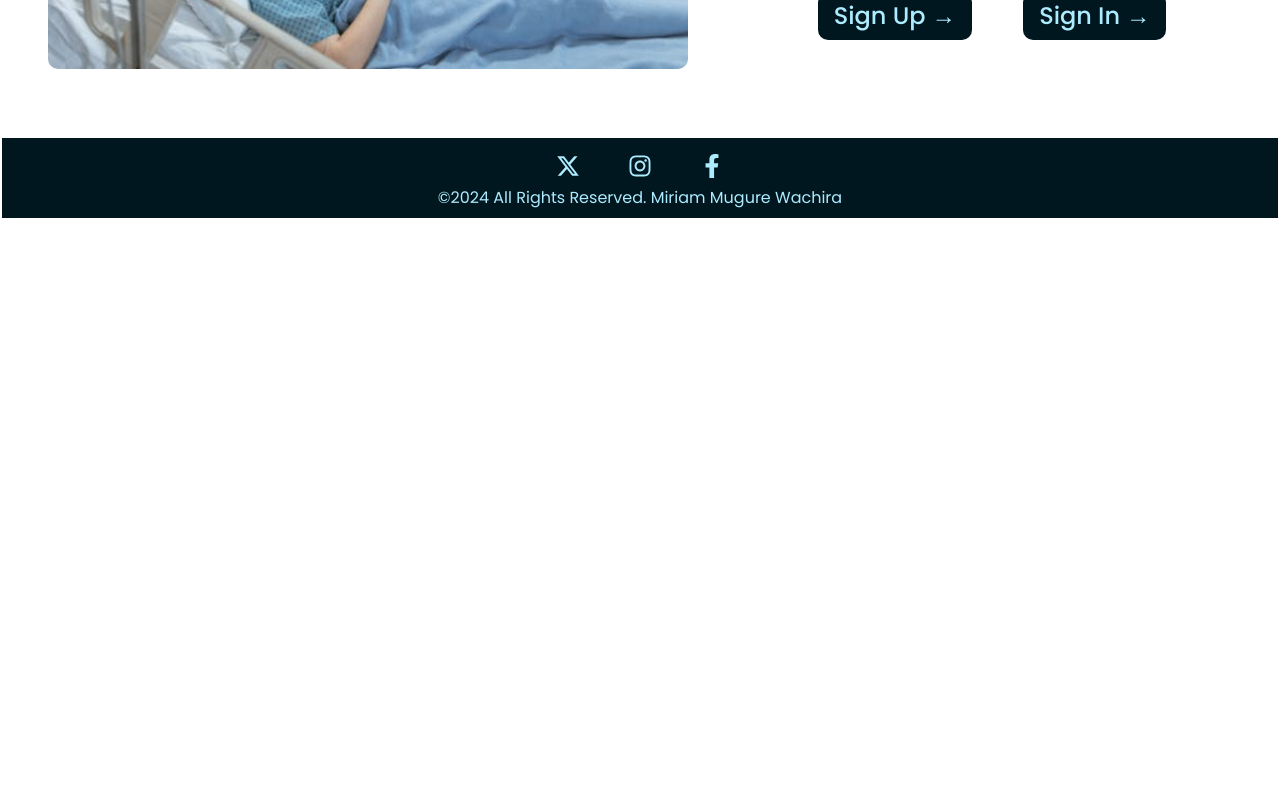
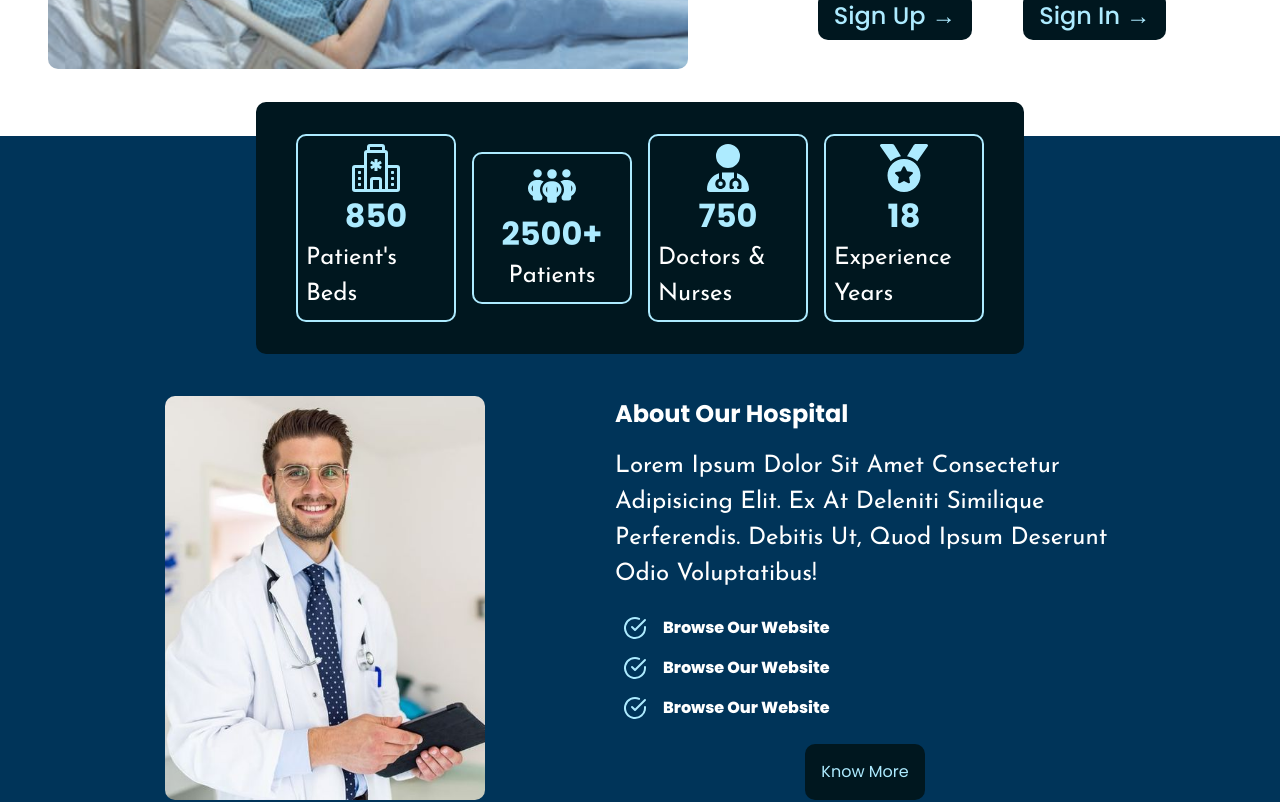
Before and after one commit to miriammugure/Client-MedicsCare, a React (Vite) app: page / in a window 1280 px wide. Shown: the part 560-1362 px from the top of the page. Before the commit the page ends 800 px from the top, so only its background shows below. Built offline with nearby package versions, Linux system fonts and the light colour scheme.

Commit message:
add the about section

```diff
--- a/src/pages/Home/About/About.css
+++ b/src/pages/Home/About/About.css
@@ -0,0 +1,191 @@
+.aboutContainer {
+  min-height: 100vh;
+  background-color: var(--dark-blue);
+  padding: 1rem 2rem;
+  display: flex;
+  flex-direction: column;
+  /* justify-content: center; */
+  align-items: center;
+}
+.topAbout {
+  /* border: 2px solid black; */
+  display: flex;
+  justify-content: center;
+  align-items: center;
+  gap: 1rem;
+  margin: -50px;
+  width: 60vw;
+  padding: 2rem;
+  border-radius: 10px;
+  background-color: var(--blackish-color);
+}
+.topContainer {
+  width: 10rem;
+  display: flex;
+  flex-direction: column;
+  align-items: center;
+  justify-content: center;
+  padding: 0.5rem;
+  background-color: var(--blackish-color);
+  border: 2px solid var(--lightblue-color);
+  border-radius: 10px;
+  color: var(--lightblue-color);
+}
+
+.aboutIcon svg {
+  font-size: 3rem;
+  /* color: var(--blackish-color); */
+  /* border: 2px solid red; */
+}
+.aboutNumber {
+  font-weight: bold;
+  font-size: 2rem;
+  text-align: center;
+  font-family: var(--primary-font);
+}
+.aboutText {
+  font-family: var(--primary-font);
+  font-size: 1rem;
+  text-transform: capitalize;
+}
+.bottomAbout {
+  margin: 60px;
+
+  display: flex;
+  justify-content: space-around;
+  padding: 2rem;
+  gap: 2rem;
+}
+.aboutImage {
+  width: 20rem;
+
+  border-radius: 10px;
+  overflow: hidden;
+  transition: all 2s;
+}
+.aboutImage img {
+  display: block;
+  width: 100%;
+  height: 100%;
+  object-fit: cover;
+}
+.aboutImage:hover {
+  transform: translateY(-10px);
+}
+.aboutInfo {
+  width: 50%;
+
+  display: flex;
+  flex-direction: column;
+  gap: 1rem;
+
+  padding-inline-start: 1rem;
+}
+.aboutTitle {
+  color: var(--primary-color);
+  font-family: var(--primary-font);
+  font-size: 1.5rem;
+  text-transform: capitalize;
+}
+.aboutText {
+  color: var(--primary-color);
+  font-family: var(--secondary-font);
+  font-size: 1.5rem;
+}
+.aboutcta {
+  display: flex;
+
+  padding: 0.5rem;
+  align-items: center;
+}
+.ctabox {
+  display: flex;
+  flex-direction: column;
+  gap: 1rem;
+}
+.ctabox1 {
+  display: flex;
+  gap: 1rem;
+}
+.ctaIcon {
+  font-size: 1.5rem;
+  font-weight: bold;
+  color: var(--lightblue-color);
+}
+.ctaText {
+  font-family: var(--primary-font);
+  font-size: 1rem;
+  text-transform: capitalize;
+  font-weight: 800;
+}
+.ctaText a {
+  text-decoration: none;
+  color: var(--primary-color);
+}
+.ctaText a:hover {
+  border-bottom: 2px solid black;
+}
+.aboutBtn {
+  display: flex;
+  align-items: center;
+  justify-content: center;
+}
+.aboutBtn button {
+  background-color: var(--blackish-color);
+  color: var(--lightblue-color);
+  border: none;
+  font-size: 1rem;
+  padding: 1rem;
+  border-radius: 10px;
+  text-transform: capitalize;
+  font-family: var(--primary-font);
+  transition: all 1s;
+  cursor: pointer;
+}
+.aboutBtn button:hover {
+  transform: translateY(-5px);
+}
+
+@media screen and (max-width: 864px) {
+  .topAbout {
+    width: 98vw;
+  }
+  .aboutIcon {
+    font-size: 1rem;
+  }
+  .bottomAbout {
+    display: flex;
+    flex-direction: column;
+    align-items: center;
+    justify-content: center;
+  }
+  .aboutImage {
+    width: 50vw;
+  }
+  .aboutInfo {
+    width: 60vw;
+  }
+}
+@media screen and (max-width: 628px) {
+  .topAbout {
+    width: 98vw;
+    display: grid;
+    grid-template-columns: auto auto;
+  }
+}
+@media screen and (max-width: 448px) {
+  .topAbout {
+    display: flex;
+    flex-direction: column;
+  }
+  .aboutImage {
+    width: 98vw;
+  }
+  .aboutInfo {
+    width: 98vw;
+    text-align: center;
+  }
+  .bottomAbout {
+    width: 98vw;
+  }
+}
--- a/src/pages/Home/About/About.jsx
+++ b/src/pages/Home/About/About.jsx
@@ -1,7 +1,107 @@
 import React from "react";
 import "./About.css";
+import { BsHospital } from "react-icons/bs";
+import { FaPeopleGroup } from "react-icons/fa6";
+import { FaUserDoctor } from "react-icons/fa6";
+import { FaMedal } from "react-icons/fa";
+import { LuCheckCircle } from "react-icons/lu";
+import aboutImg from "../../../assets/about.jpg";
+
 function About() {
-  return <div></div>;
+  return (
+    <div>
+      <div className="aboutContainer">
+        <div className="topAbout">
+          <div className="topContainer">
+            <div className="aboutIcon">
+              <BsHospital />
+            </div>
+            <div className="aboutNumber">850</div>
+            <div className="aboutText">
+              <p>patient's beds</p>
+            </div>
+          </div>
+          <div className="topContainer">
+            <div className="aboutIcon">
+              <FaPeopleGroup />
+            </div>
+            <div className="aboutNumber">2500+</div>
+            <div className="aboutText">
+              <p>patients</p>
+            </div>
+          </div>
+          <div className="topContainer">
+            <div className="aboutIcon">
+              <FaUserDoctor />
+            </div>
+            <div className="aboutNumber">750</div>
+            <div className="aboutText">
+              <p>doctors & nurses</p>
+            </div>
+          </div>
+          <div className="topContainer">
+            <div className="aboutIcon">
+              <FaMedal />
+            </div>
+            <div className="aboutNumber">18</div>
+            <div className="aboutText">
+              <p> experience years </p>
+            </div>
+          </div>
+        </div>
+        <div className="bottomAbout">
+          <div className="aboutImage">
+            <img src={aboutImg} alt="an image of a doctor" />
+          </div>
+          <div className="aboutInfo">
+            <div className="aboutTitle">
+              <h4>about our hospital</h4>
+            </div>
+            <div className="aboutText">
+              <p>
+                Lorem ipsum dolor sit amet consectetur adipisicing elit. Ex at
+                deleniti similique perferendis. Debitis ut, quod ipsum deserunt
+                odio voluptatibus!
+              </p>
+            </div>
+            <div className="aboutcta">
+              <div className="ctabox">
+                <div className="ctabox1">
+                  <div className="ctaIcon">
+                    <LuCheckCircle />
+                  </div>
+                  <div className="ctaText">
+                    <a href="#">browse our website</a>
+                  </div>
+                </div>
+
+                <div className="ctabox1">
+                  <div className="ctaIcon">
+                    <LuCheckCircle />
+                  </div>
+                  <div className="ctaText">
+                    <a href="#">browse our website</a>
+                  </div>
+                </div>
+
+                <div className="ctabox1">
+                  <div className="ctaIcon">
+                    <LuCheckCircle />
+                  </div>
+                  <div className="ctaText">
+                    <a href="#">browse our website</a>
+                  </div>
+                </div>
+              </div>
+            </div>
+            <div className="aboutBtn">
+              <button type="button">know more</button>
+            </div>
+          </div>
+        </div>
+      </div>
+    </div>
+  );
 }
 
 export default About;
--- a/src/pages/Home/Home.jsx
+++ b/src/pages/Home/Home.jsx
@@ -1,9 +1,11 @@
 import React from "react";
 import Hero from "./Hero/Hero";
+import About from "./About/About";
 function Home() {
   return (
     <div>
       <Hero />
+      <About />
     </div>
   );
 }
```
Also changed, not shown: src/assets/about.jpg (added).
